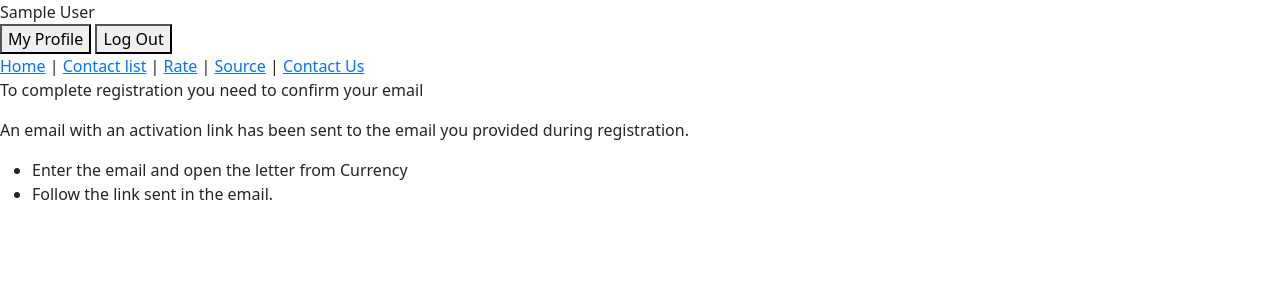
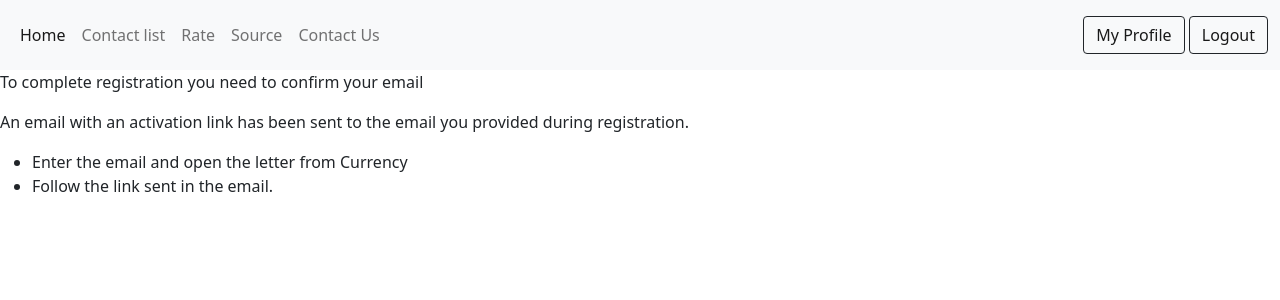
Before and after one commit to dimonyar/currency, a Django app: page /check-email/ in a window 1280 px wide. Shown: the top 300 px of the page. Run offline with Django 4.2, Linux system fonts and the light colour scheme; the visitor is signed in with stand-in values (Sample User, id 1).

Commit message:
bootstrap navbar

```diff
--- a/app/currency/templates/includes/navbar.html
+++ b/app/currency/templates/includes/navbar.html
@@ -1,16 +1,36 @@
-<nav>
-    {% if request.user.is_authenticated %}
-        {{ request.user.first_name }} {{ request.user.last_name }} <br>
-        <button onclick="location.href='{% url 'accounts:my-profile' %}'">My Profile</button>
-        <button onclick="location.href='{% url 'logout' %}'">Log Out</button>
-    {% else %}
-        <button onclick="location.href='{% url 'accounts:signup' %}'">Sign Up</button>
-        <button onclick="location.href='{% url 'login' %}'">Log In</button>
-    {% endif %}
-<br>
-    <a href="{% url 'index' %}">Home</a>  |
-    <a href="{% url 'currency:contactus' %}">Contact list</a>  |
-    <a href="{% url 'currency:rate_list' %}">Rate</a>  |
-    <a href="{% url 'currency:source_list' %}">Source</a>  |
-    <a href="{% url 'currency:contactus_create' %}">Contact Us</a>
+<nav class="navbar navbar-expand-lg navbar-light bg-light">
+    <div class="container-fluid">
+        <button class="navbar-toggler" type="button" data-bs-toggle="collapse" data-bs-target="#navbarText"
+                aria-controls="navbarText" aria-expanded="false" aria-label="Toggle navigation">
+            <span class="navbar-toggler-icon"></span>
+        </button>
+        <div class="collapse navbar-collapse" id="navbarText">
+            <ul class="navbar-nav me-auto mb-2 mb-lg-0">
+                <li class="nav-item">
+                    <a class="nav-link active" aria-current="page" href="{% url 'index' %}">Home</a>
+                </li>
+                <li class="nav-item">
+                    <a class="nav-link" href="{% url 'currency:contactus' %}">Contact list</a>
+                </li>
+                <li class="nav-item">
+                    <a class="nav-link" href="{% url 'currency:rate_list' %}">Rate</a>
+                </li>
+                <li class="nav-item">
+                    <a class="nav-link" href="{% url 'currency:source_list' %}">Source</a>
+                </li>
+                <li class="nav-item">
+                    <a class="nav-link" href="{% url 'currency:contactus_create' %}">Contact Us</a>
+                </li>
+            </ul>
+            <span class="navbar-text">
+            {% if request.user.is_authenticated %}
+                <a href="{% url 'accounts:my-profile' %}" class="btn btn-outline-dark">My Profile</a>
+                <a href="{% url 'logout' %}" class="btn btn-outline-dark">Logout</a>
+            {% else %}
+                <a href="{% url 'accounts:signup' %}" class="btn btn-outline-dark">Sign Up</a>
+                <a href="{% url 'login' %}" class="btn btn-outline-dark">Login</a>
+            {% endif %}
+            </span>
+        </div>
+    </div>
 </nav>
```
